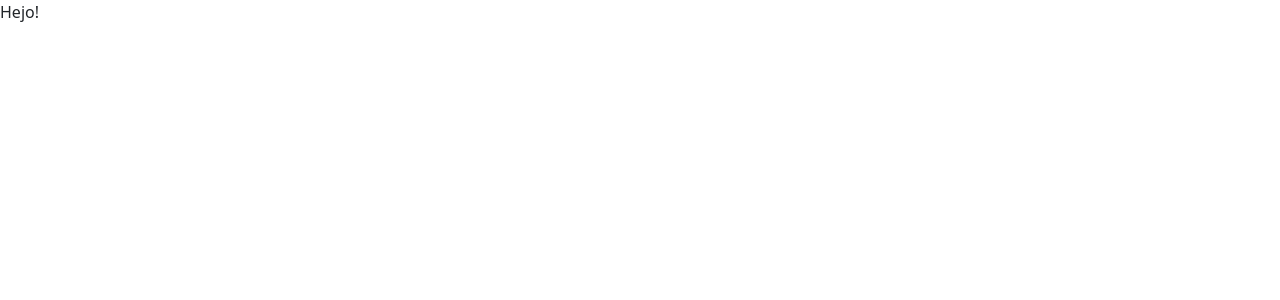
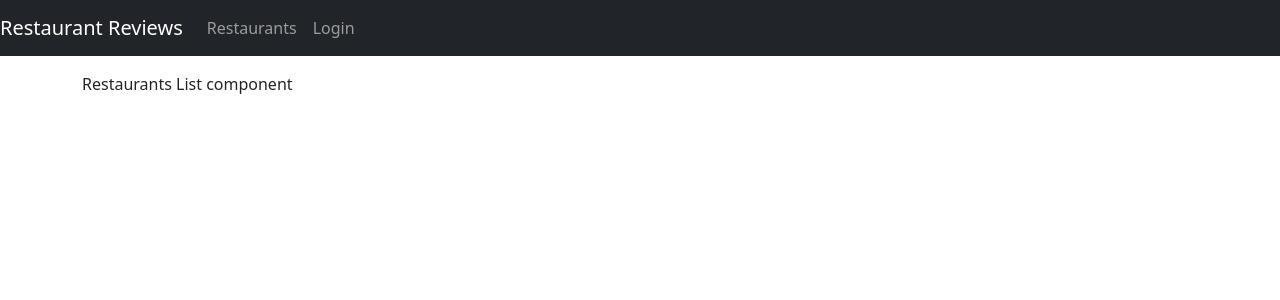
Before and after one commit to balda-kamil/turbo-potato_mern, a React (Create React App) app in the folder front-end/: page / in a window 1280 px wide. Shown: the top 300 px of the page. Built offline with nearby package versions, Linux system fonts and the light colour scheme.

Commit message:
components boilerplate added, App.js set up

```diff
--- a/front-end/src/App.js
+++ b/front-end/src/App.js
@@ -1,16 +1,79 @@
 import React from 'react'
-import {Switch, Route, Link} from 'react-router-dom'
+import {BrowserRouter as Router, Switch, Route, Link} from 'react-router-dom'
 import "bootstrap/dist/css/bootstrap.min.css"
 
+import AddReview from './components/add-review';
+import Restaurant from './components/restaurants';
+import RestaurantsList from './components/restaurants-list';
+import Login from './components/login';
+
 function App() {
+
+  const [user, setUser] = React.useState(null)
+
+  // TO DO
+  // implement secure user authentication functinality
+  async function login(user = null) {
+    setUser(user);
+  }
+
+  async function logout() {
+    setUser(null)
+  }
+
   return (
-    <div className="App">
-      <header className="App-header">
-        <p>
-          Hejo!
-        </p>
-      </header>
+    <Router>
+    <div>
+      <nav className="navbar navbar-expand navbar-dark bg-dark">
+        <a href="/restaurants" className="navbar-brand">
+          Restaurant Reviews
+        </a>
+        <div className="navbar-nav mr-auto">
+          <li className="nav-item">
+            <Link to={"/restaurants"} className="nav-link">
+              Restaurants
+            </Link>
+          </li>
+          <li className="nav-item" >
+            { user ? (
+              <button onClick={logout} className="nav-link" style={{cursor:'pointer'}}>
+                Logout {user.name}
+              </button>
+            ) : (
+            <Link to={"/login"} className="nav-link">
+              Login
+            </Link>
+            )}
+
+          </li>
+        </div>
+      </nav>
+
+      <div className="container mt-3">
+        <Switch>
+          <Route exact path={["/", "/restaurants"]} component={RestaurantsList} />
+          <Route
+            path="/restaurants/:id/review"
+            render={(props) => (
+              <AddReview {...props} user={user} />
+            )}
+          />
+          <Route
+            path="/restaurants/:id"
+            render={(props) => (
+              <Restaurant {...props} user={user} />
+            )}
+          />
+          <Route
+            path="/login"
+            render={(props) => (
+              <Login {...props} login={login} />
+            )}
+          />
+        </Switch>
+      </div>
     </div>
+    </Router>
   );
 }
 
--- /dev/null
+++ b/front-end/src/components/add-review.js
@@ -0,0 +1,14 @@
+import React from 'react'
+import {Switch, Route, Link} from 'react-router-dom'
+
+function AddReview() {
+  return (
+    <div className="App">
+      <header className="App-header">
+        Add review component
+      </header>
+    </div>
+  );
+}
+
+export default AddReview;
--- /dev/null
+++ b/front-end/src/components/login.js
@@ -0,0 +1,14 @@
+import React from 'react'
+import {Switch, Route, Link} from 'react-router-dom'
+
+function Login() {
+  return (
+    <div className="App">
+      <header className="App-header">
+        Login component
+      </header>
+    </div>
+  );
+}
+
+export default Login;
--- /dev/null
+++ b/front-end/src/components/restaurants-list.js
@@ -0,0 +1,14 @@
+import React from 'react'
+import {Switch, Route, Link} from 'react-router-dom'
+
+function RestaurantsList() {
+  return (
+    <div className="App">
+      <header className="App-header">
+        Restaurants List component
+      </header>
+    </div>
+  );
+}
+
+export default RestaurantsList;
--- /dev/null
+++ b/front-end/src/components/restaurants.js
@@ -0,0 +1,14 @@
+import React from 'react'
+import {Switch, Route, Link} from 'react-router-dom'
+
+function Restaurants() {
+  return (
+    <div className="App">
+      <header className="App-header">
+        Restaurants Component
+      </header>
+    </div>
+  );
+}
+
+export default Restaurants;
```
